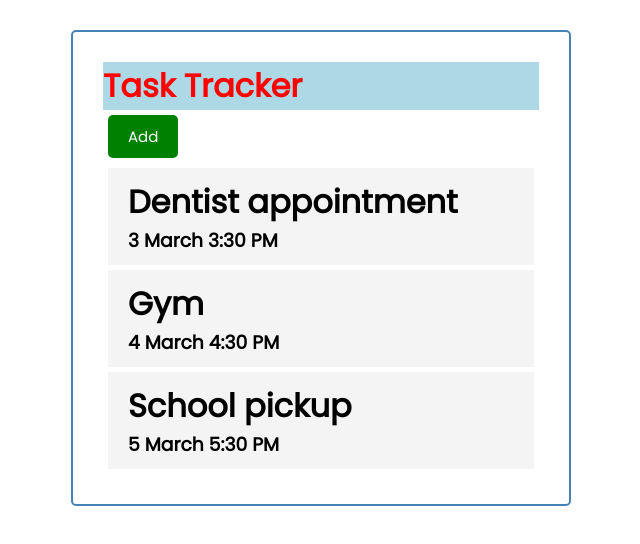
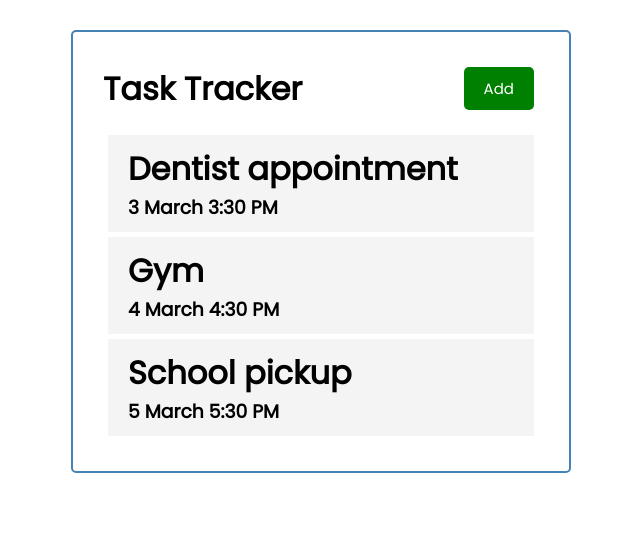
Before and after one commit to machineawin/fast-tracker, a React (Create React App) app: page / in a window 1280 px wide. Shown: the top 544 px of the page, without its empty margins (319-959 px from the left). Built offline with nearby package versions, Linux system fonts and the light colour scheme.

Commit message:
Fix header and Add button on same line

```diff
--- a/src/Components/Header.jsx
+++ b/src/Components/Header.jsx
@@ -3,7 +3,7 @@ import Button from './Button';
 
 const Header = (props) => {
   return (
-    <header>
+    <header className='header'>
       <h1 style={myStyle}>{props.title}</h1>
       <Button
       btnName='Add'
@@ -15,8 +15,8 @@ const Header = (props) => {
 }
 
 const myStyle = {
-  color: 'red',
-  backgroundColor: 'lightblue'
+  color: 'black',
+  // backgroundColor: 'lightblue'
 };
 
 export default Header
```
